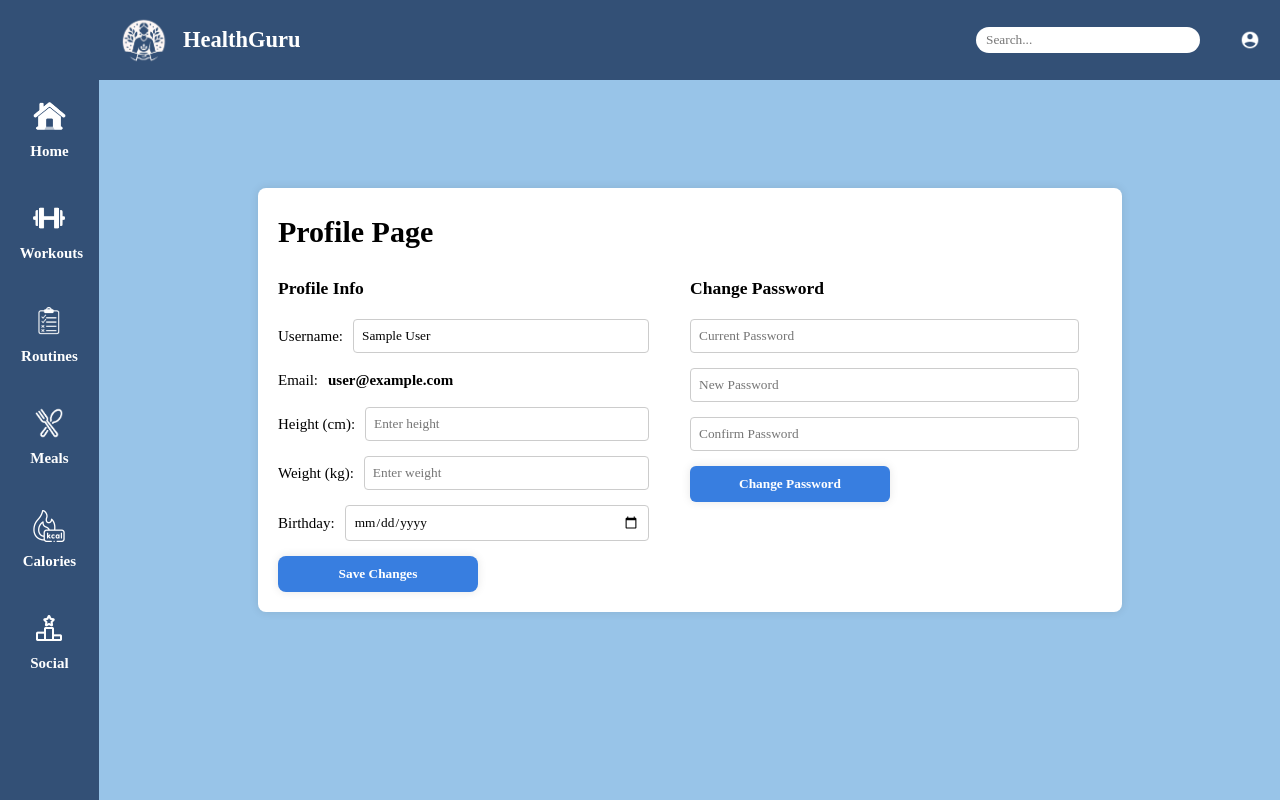
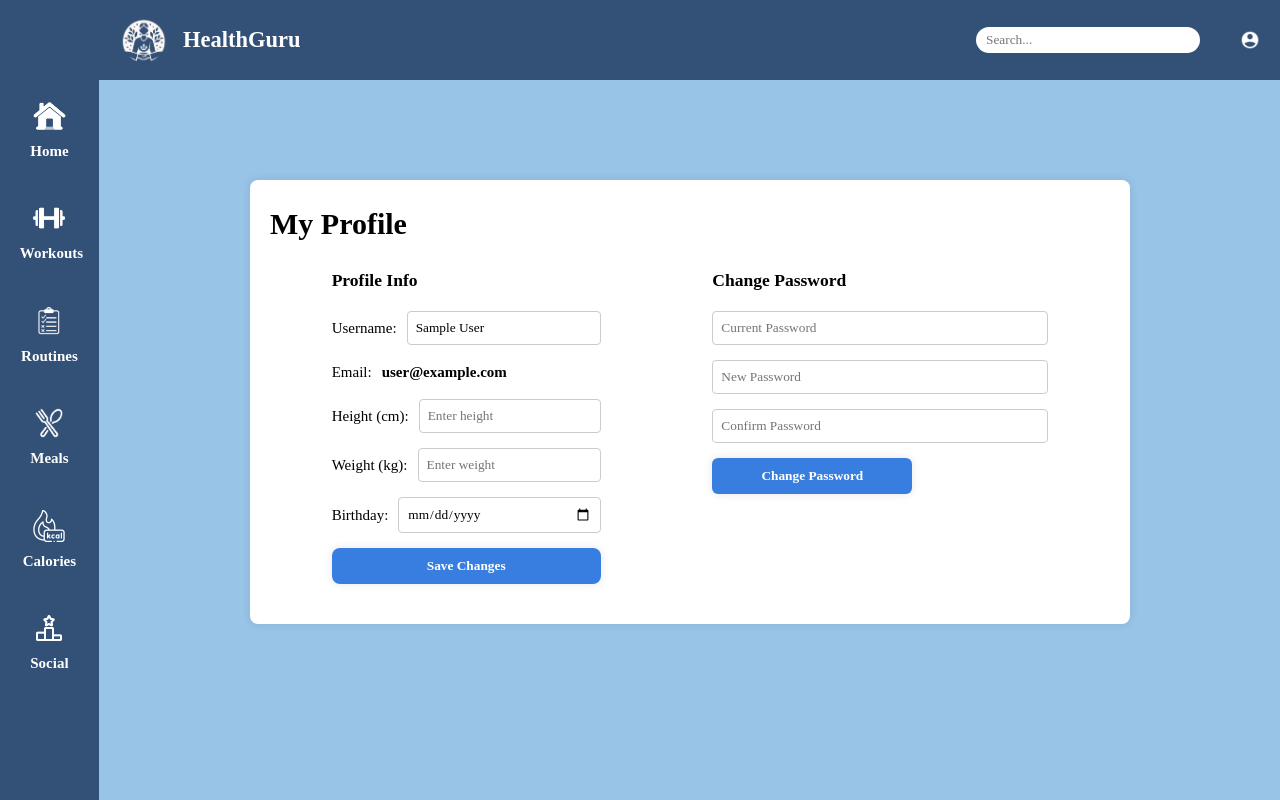
Before and after one commit to BT3103AppDev1/l1-final-term-project-group7, a Vue app: page /profile in a window 1280 px wide. Built offline with nearby package versions, Linux system fonts and the light colour scheme; no server answers; the database is empty; sample sign-in values are in the browser's storage; a web font is replaced by a local one.

Commit message:
Profile Styling

```diff
--- a/src/components/profile/ChangePassword.vue
+++ b/src/components/profile/ChangePassword.vue
@@ -93,8 +93,7 @@ export default {
 }
 
 input {
-  display: flex;
-  width: 90%;
+  flex-grow: 1;
   padding: 8px;
   border: 1px solid #ccc;
   border-radius: 4px;
@@ -120,7 +119,6 @@ button:hover {
 
 #errorMsg{
   color: red;
-  max-width: 70%
 }
 
 </style>
--- a/src/components/profile/ProfileInfo.vue
+++ b/src/components/profile/ProfileInfo.vue
@@ -2,24 +2,14 @@
     <div class="profileInfo">
         <h3><strong>Profile Info</strong></h3>
         <div id="profileFields">
-          <div class="inputField">
-            <p>Username: <input v-model="username" placeholder="Enter username" type="text" /></p>
-          </div>
-          <div class="inputField">
-            <p>Email: <strong>{{ email }}</strong></p>
-          </div>
-          <div class="inputField">
-            <p>Height (cm): <input v-model="height" placeholder="Enter height" type="text" @input = "clearError" @blur="validateHeight" /></p>
-          </div>
-          <div class="inputField">
-            <p>Weight (kg): <input v-model="weight" placeholder="Enter weight" type="text" @input = "clearError"  @blur="validateWeight"/></p>
-          </div>
-          <div class="inputField">
-            <p>Birthday: <input v-model="birthday" placeholder="Birthday" type="date" @input = "clearError"  @blur="validateBirthday" /></p>
-          </div>
+          <p>Username: <input v-model="username" placeholder="Enter username" type="text" /></p>
+          <p>Email: <strong>{{ email }}</strong></p>
+          <p>Height (cm): <input v-model="height" placeholder="Enter height" type="text" @input = "clearError" @blur="validateHeight" /></p>
+          <p>Weight (kg): <input v-model="weight" placeholder="Enter weight" type="text" @input = "clearError"  @blur="validateWeight"/></p>
+          <p>Birthday: <input v-model="birthday" placeholder="Birthday" type="date" @input = "clearError"  @blur="validateBirthday" /></p>
           <p id="errorMsg" v-if="errorMessage">{{ errorMessage }}</p>
           <p id="resultMsg" v-if="resultMessage">{{ resultMessage }}</p>
-          <p><button @click="updateUserProfile">Save Changes</button></p>
+          <button @click="updateUserProfile">Save Changes</button>
         </div>
     </div>
 </template>
@@ -189,19 +179,15 @@ export default {
   display: flex;
   flex-direction: column;
   gap: 15px;
-  width: 100%;
-}
-
-.inputFields {
-  display: flex;
+  overflow: visible;
 }
 
 p {
   display: flex;
-  width: 90%;
   margin: 0px;
   align-items: center;
   gap: 10px;
+  text-wrap: nowrap;
 }
 
 input {
@@ -212,7 +198,7 @@ input {
 }
 
 button {
-  width: 200px;
+  display: flex;
   padding: 10px;
   background-color: rgb(56, 126, 224);
   color: white;
@@ -221,7 +207,7 @@ button {
   box-shadow: 0 0 10px rgba(0,0,0,0.1);
   border-radius: 8px;
   font-weight: bolder;
-  text-align: center;
+  justify-content: center;
 }
 
 button:hover {
--- a/src/views/Profile.vue
+++ b/src/views/Profile.vue
@@ -1,7 +1,7 @@
 <template>
   <div>
     <div id="profileContainer">
-      <h1> Profile Page </h1>
+      <h1>My Profile</h1>
       <div id="profileDisplay">
         <div id="profileInfo">
           <ProfileInfo/>
@@ -65,15 +65,19 @@ export default {
   box-shadow: 0 0 10px rgba(0,0,0,0.1);
   background-color: white;
   border-radius: 8px;
-  margin: 10%;
+  min-width: fit-content;
+  margin: 100px;
 }
 
 #profileDisplay {
   display: flex;
+  justify-content: space-evenly;
+  gap: 50px;
+  margin-bottom: 20px;
 }
 
-#profileInfo, #changePassword {
-  width: 50%;
+#changePassword {
+  width: 40%;
 }
 
 h1 {
```
